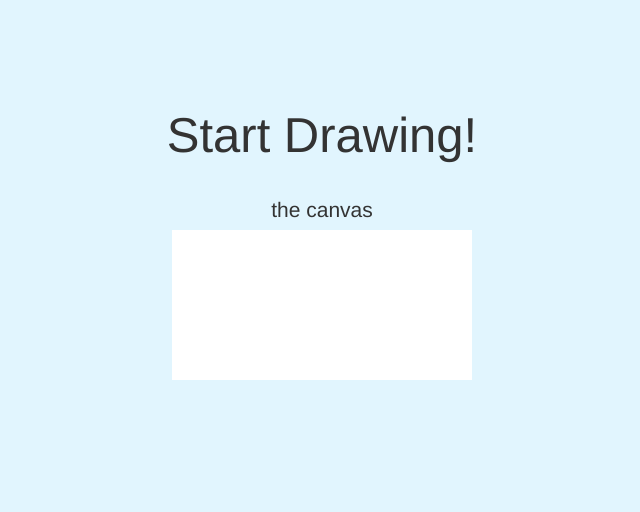
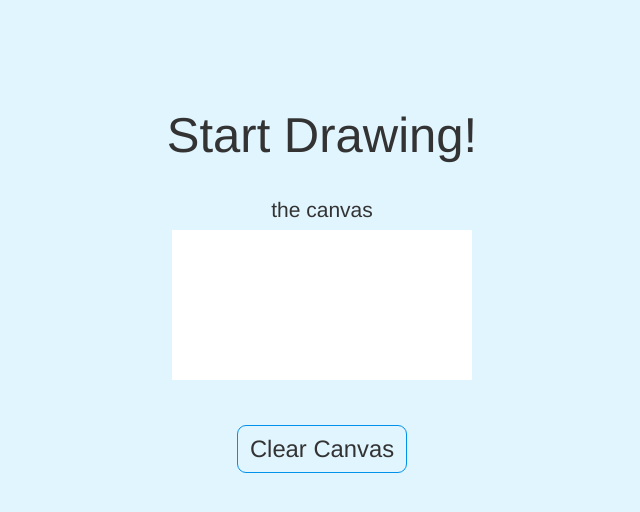
Before and after one commit to dczarnota/draw-everywhere, a website: page index.html in a window 1280 px wide. Shown: the whole page, without its empty margins (318-958 px from the left). Drawn offline with nearby package versions, Linux system fonts and the light colour scheme; some packages are replaced by stand-ins of ours.

Commit message:
(feat) adds basic clear canvas button

```diff
--- a/app/scripts/main/main.html
+++ b/app/scripts/main/main.html
@@ -28,4 +28,8 @@
     </div>
   </section>
 
+  <div class="row button-row">
+    <button id="btn-clear" type="button" class="btn">Clear Canvas</button>
+  </div>
+
 </div>
--- a/app/scripts/styles/app.css
+++ b/app/scripts/styles/app.css
@@ -57,6 +57,25 @@ header .container-fluid {
   background-color: #FFFFFF;
 }
 
+.button-row {
+  text-align: center;
+}
+
+.btn {
+  text-align: center;
+  border-radius: 9px;
+  border-width: 1px;
+  border-color: #0091EA;
+  background-color: #E1F5FE;
+  font-size: 1.7em;
+  font-weight: 200;
+}
+
+.btn:hover {
+  background-color: #0091EA;
+  color: #FFD600;
+}
+
 /* Responsive: Portrait tablets and up */
 @media screen and (min-width: 768px) {
   .container {
```
